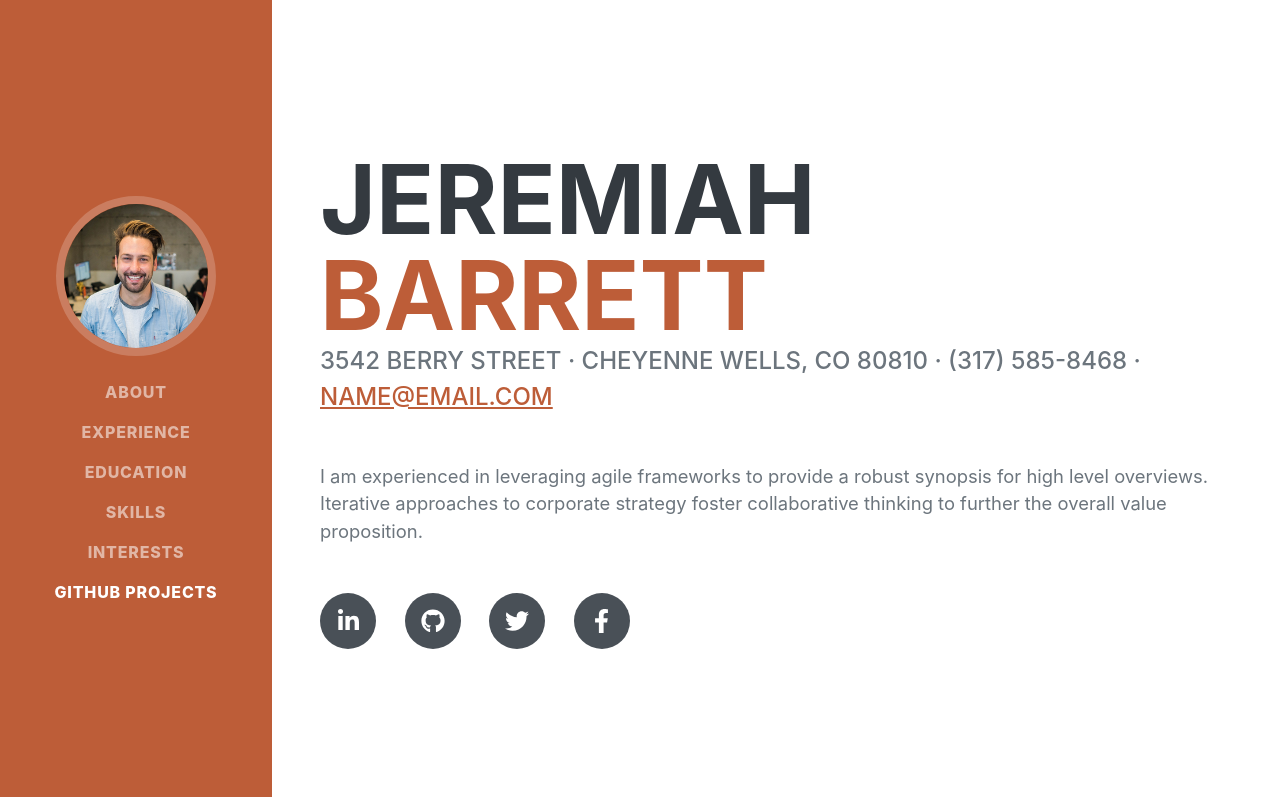
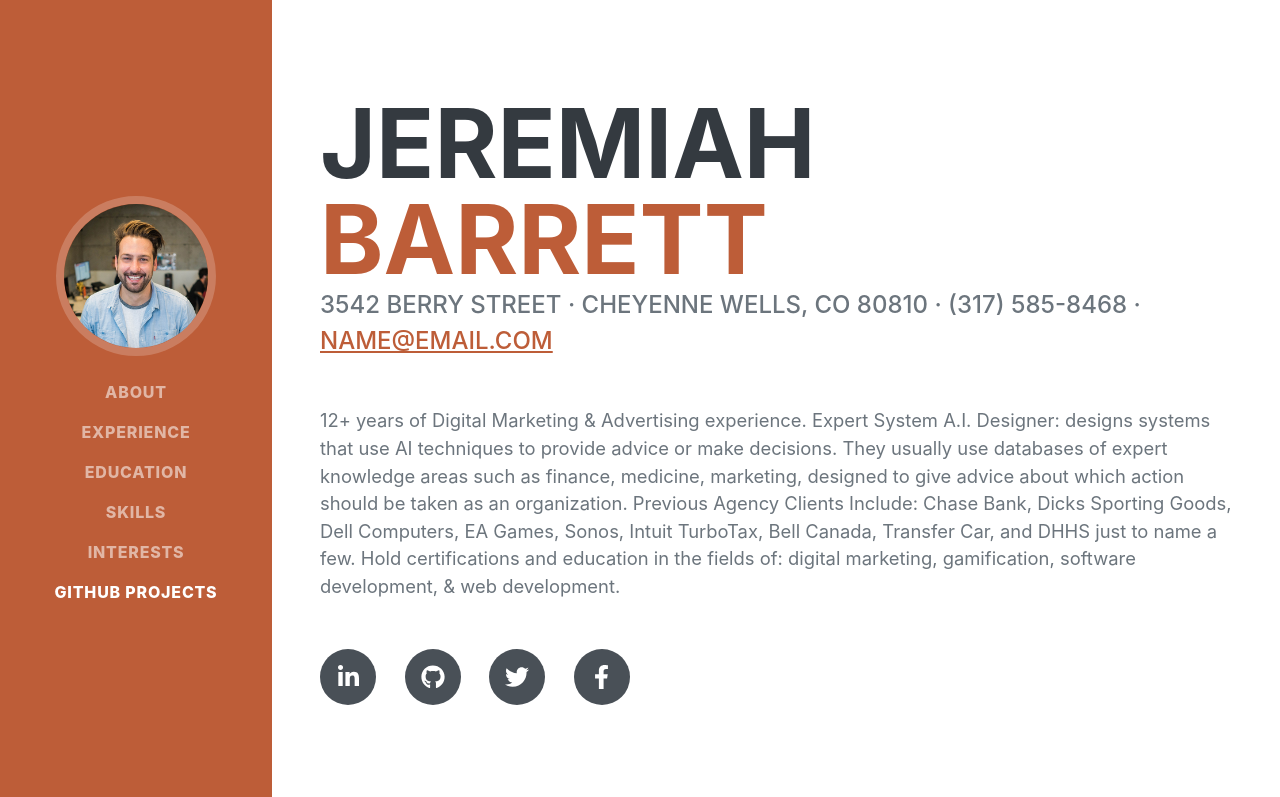
Before and after one commit to JeremiahBarrett/JeremiahBarrett.github.io, a plain HTML site: page index.html in a window 1280 px wide. Shown: the top 797 px of the page. Drawn offline with nearby package versions, Linux system fonts and the light colour scheme; a web font is replaced by a local one.

Commit message:
Update index.html

```diff
--- a/index.html
+++ b/index.html
@@ -47,7 +47,15 @@
                         3542 Berry Street · Cheyenne Wells, CO 80810 · (317) 585-8468 ·
                         <a href="mailto:name@email.com">name@email.com</a>
                     </div>
-                    <p class="lead mb-5">I am experienced in leveraging agile frameworks to provide a robust synopsis for high level overviews. Iterative approaches to corporate strategy foster collaborative thinking to further the overall value proposition.</p>
+                    <p class="lead mb-5">12+ years of Digital Marketing & Advertising experience.
+
+Expert System A.I. Designer: designs systems that use AI techniques to provide advice or make
+decisions. They usually use databases of expert knowledge areas such as finance,
+medicine, marketing, designed to give advice about which action should be taken as an organization.
+
+Previous Agency Clients Include: Chase Bank, Dicks Sporting Goods, Dell Computers, EA Games, Sonos, Intuit TurboTax, Bell Canada, Transfer Car, and DHHS just to name a few.
+
+Hold certifications and education in the fields of: digital marketing, gamification, software development, & web development.</p>
                     <div class="social-icons">
                         <a class="social-icon" href="#!"><i class="fab fa-linkedin-in"></i></a>
                         <a class="social-icon" href="#!"><i class="fab fa-github"></i></a>
```
